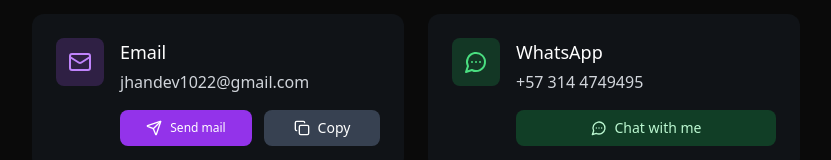
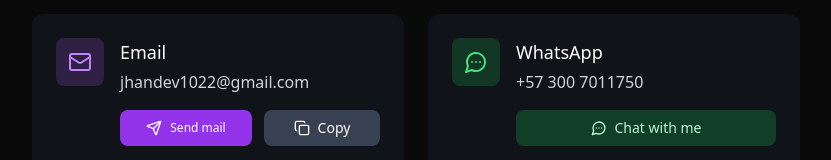
Before and after one commit to jhanhrndz/jhandev-portfolio, a React (Vite) app: page / in a window 1280 px wide. Shown: the part 2930-3090 px from the top of the page, without its empty margins (224-1055 px from the left). Built offline with nearby package versions, Linux system fonts and the light colour scheme.

Commit message:
Contact number added

```diff
--- a/src/components/NavBar.jsx
+++ b/src/components/NavBar.jsx
@@ -28,7 +28,7 @@ const Navbar = () => {
   return (
     <nav
       className={`fixed top-4 left-1/2 transform -translate-x-1/2 w-[90%] md:w-[40%] lg:w-[35%] px-4 py-2 rounded-xl transition-all duration-300 z-50 ${
-        scrolling ? "bg-white/80 backdrop-blur-md" : "bg-white shadow-lg"
+        scrolling ? "bg-white/70 backdrop-blur-md" : "bg-white shadow-lg"
       }`}
     >
       <ul className="flex justify-center space-x-4">
--- a/src/sections/Contatc.jsx
+++ b/src/sections/Contatc.jsx
@@ -5,7 +5,7 @@ import { Mail, MapPin, ExternalLink, Copy, CheckCircle, Send, MessageCircleMore,
 const Contact = () => {
     const contactInfo = {
         email: "jhandev1022@gmail.com",
-        whatsapp: "+57 314 4749495"
+        whatsapp: "+57 300 7011750"
     };
 
     const [copied, setCopied] = useState(false);
```
